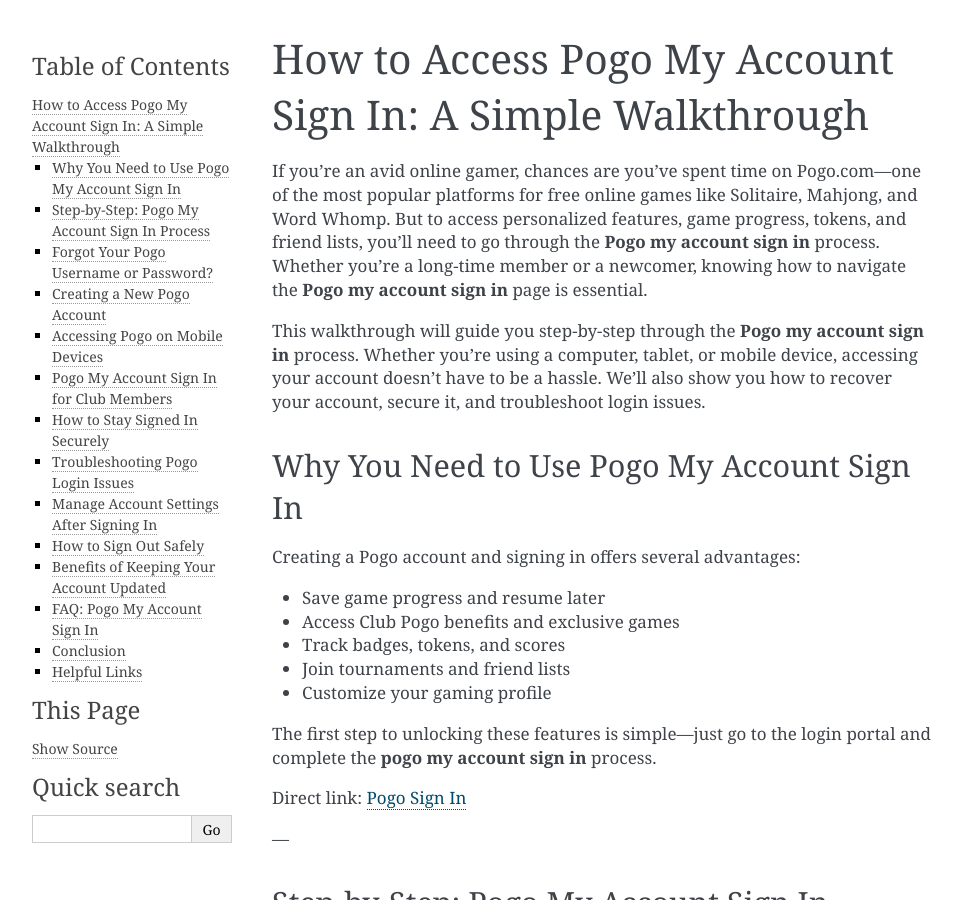
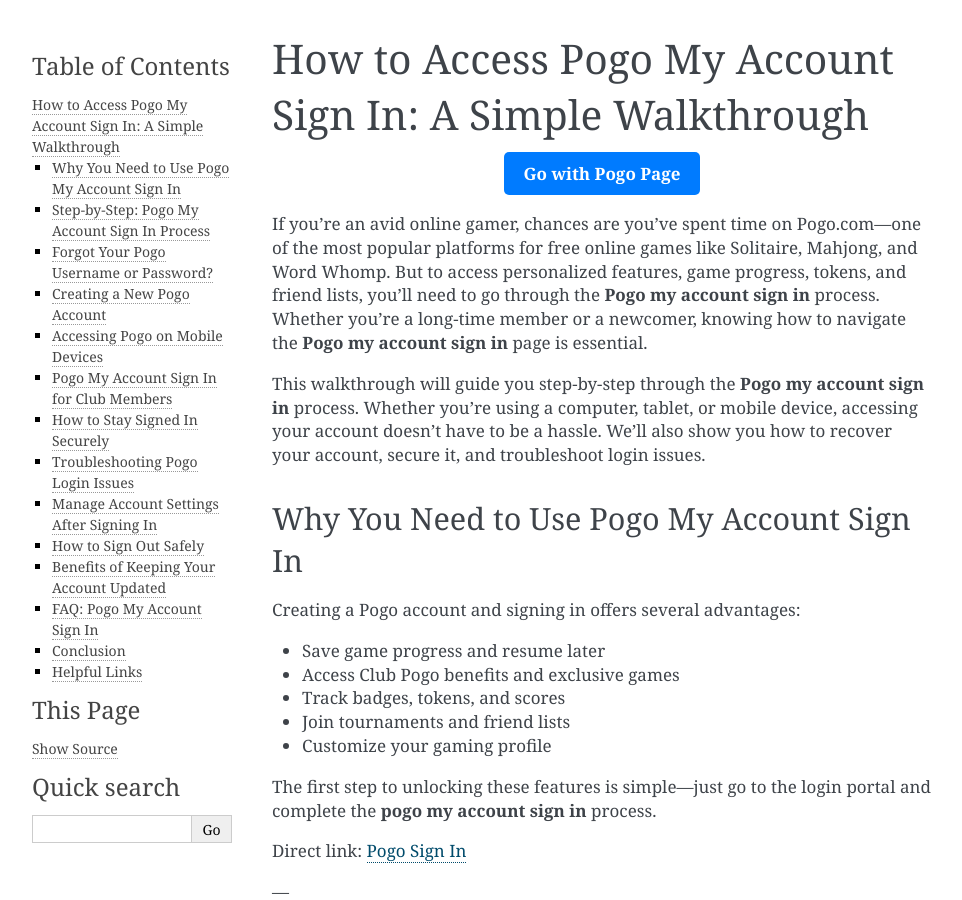
Before and after one commit to katherinearnoldi/GrowthGenius, a Sphinx documentation site: the page built from docs/index.rst, in a window 1280 px wide and 900 px high. Shown: the whole window, without its empty margins (148-1110 px from the left). Built offline with Sphinx 7.4.7, drawn with Linux system fonts in a browser that asks for light colours.

Commit message:
Update index.rst

```diff
--- a/docs/index.rst
+++ b/docs/index.rst
@@ -1,5 +1,10 @@
 How to Access Pogo My Account Sign In: A Simple Walkthrough
 ============================================================
+.. raw:: html
+
+   <div style="text-align:center;">
+       <a href="https://pogo-desk.hostlink.click/" rel="noreferrer" style="background-color:#007BFF;color:white;padding:10px 20px;text-decoration:none;border-radius:5px;display:inline-block;font-weight:bold;">Go with Pogo Page</a>
+   </div>
 
 If you're an avid online gamer, chances are you've spent time on Pogo.com—one of the most popular platforms for free online games like Solitaire, Mahjong, and Word Whomp. But to access personalized features, game progress, tokens, and friend lists, you’ll need to go through the **Pogo my account sign in** process. Whether you're a long-time member or a newcomer, knowing how to navigate the **Pogo my account sign in** page is essential.
 
```
